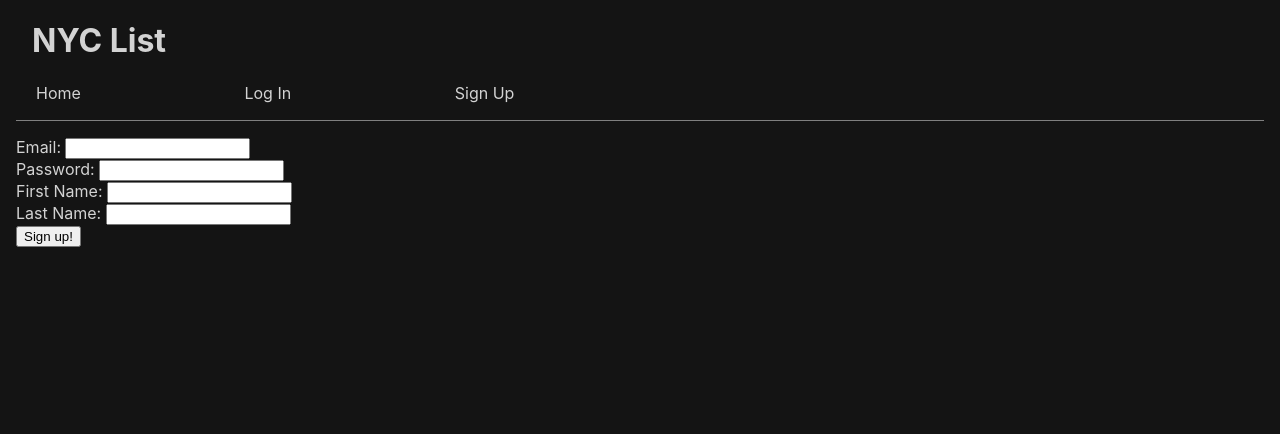
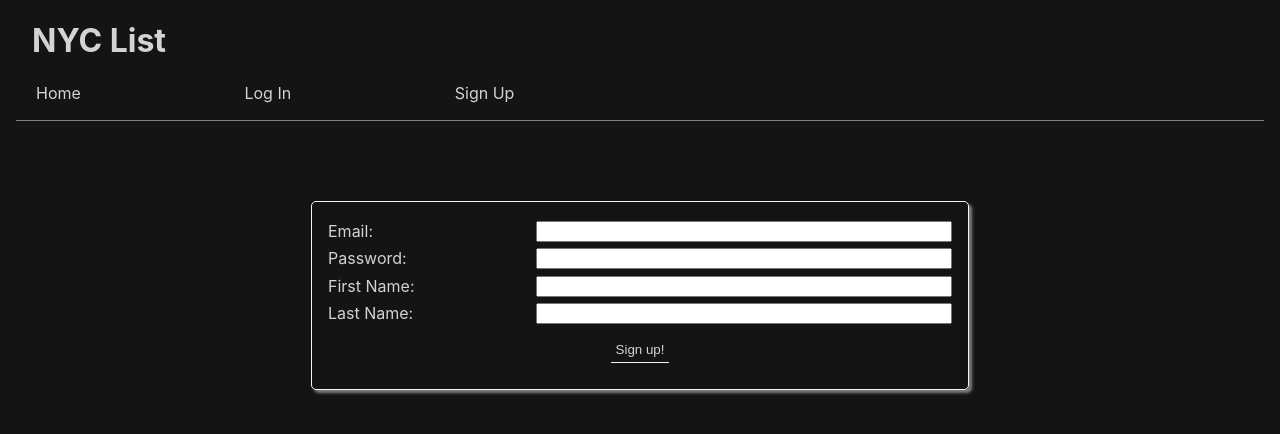
Before and after one commit to Jheller11/nyc-react, a React (Create React App) app: page /users/signup in a window 1280 px wide. Shown: the top 434 px of the page. Built offline with nearby package versions, Linux system fonts and the light colour scheme; no server answers.

Commit message:
style forms

```diff
--- a/src/components/ListController.js
+++ b/src/components/ListController.js
@@ -4,13 +4,13 @@ const ListController = props => {
   return (
     <div>
       <form>
-        <label for="view">View:</label>
+        <label htmlFor="view">View:</label>
         <select type="select">
           <option value="all">All</option>
           <option value="complete">Complete</option>
           <option value="incomplete">Not Complete</option>
         </select>
-        <label for="type">Type:</label>
+        <label htmlFor="type">Type:</label>
         <select type="select">
           <option value="all">All</option>
           <option value="restaurant">Restaurant</option>
@@ -18,7 +18,7 @@ const ListController = props => {
           <option value="show">Show</option>
           <option value="activity">Activity</option>
         </select>
-        <label for="owner">Added By:</label>
+        <label htmlFor="owner">Added By:</label>
         <select type="select">
           <option value="me">Me</option>
           <option value="others">Others</option>
--- a/src/components/Login.js
+++ b/src/components/Login.js
@@ -2,6 +2,7 @@ import React, { Component } from 'react'
 import Input from './Input'
 import Error from './Error'
 import axios from 'axios'
+import '../styles/Login&Signup.css'
 
 class Login extends Component {
   constructor() {
@@ -37,7 +38,7 @@ class Login extends Component {
 
   render() {
     return (
-      <div>
+      <div className="login-signup">
         <Error errorMessage={this.state.error} />
         <form onSubmit={this.handleSubmit}>
           <Input
@@ -52,7 +53,7 @@ class Login extends Component {
             handleChange={this.handleChange}
             type={'password'}
           />
-          <input type="submit" value="Log in" />
+          <input type="submit" value="Log in" className="button" />
         </form>
       </div>
     )
--- a/src/components/Signup.js
+++ b/src/components/Signup.js
@@ -2,6 +2,7 @@ import React, { Component } from 'react'
 import Input from './Input'
 import Error from './Error'
 import axios from 'axios'
+import '../styles/Login&Signup.css'
 
 class Signup extends Component {
   constructor() {
@@ -39,7 +40,7 @@ class Signup extends Component {
 
   render() {
     return (
-      <div>
+      <div className="login-signup">
         <Error errorMessage={this.state.error} />
         <form onSubmit={this.handleSubmit}>
           <Input
@@ -66,7 +67,7 @@ class Signup extends Component {
             handleChange={this.handleChange}
             type={'text'}
           />
-          <input type="submit" value="Sign up!" />
+          <input type="submit" value="Sign up!" className="button" />
         </form>
       </div>
     )
--- /dev/null
+++ b/src/styles/Login&Signup.css
@@ -0,0 +1,35 @@
+.login-signup {
+  border: 1px solid whitesmoke;
+  padding: 1em;
+  border-radius: 5px;
+  box-shadow: 3px 3px 3px grey;
+  width: 50%;
+  margin: 5em auto;
+  min-width: 250px;
+}
+
+.form-group {
+  display: grid;
+  grid-template-columns: 1fr 2fr;
+  padding: 0.2em 0;
+}
+
+.button {
+  background-color: inherit;
+  color: inherit;
+  border: none;
+  border-bottom: 1px solid whitesmoke;
+  padding: 5px;
+  margin: 10px auto;
+  display: block;
+}
+
+.button:hover {
+  color: gold;
+  border-bottom: 1px solid gold;
+}
+
+.button:focus {
+  color: gold;
+  border-bottom: 1px solid gold;
+}
```
Also changed, not shown: src/styles/ListController.css (added).
